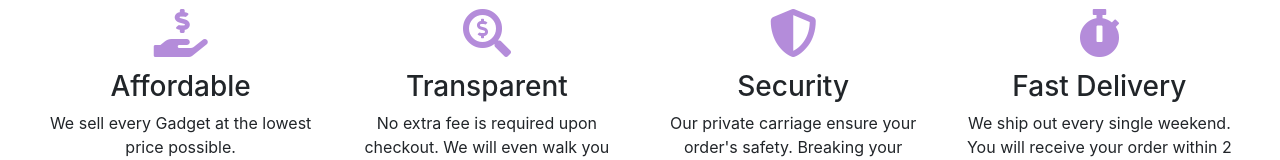
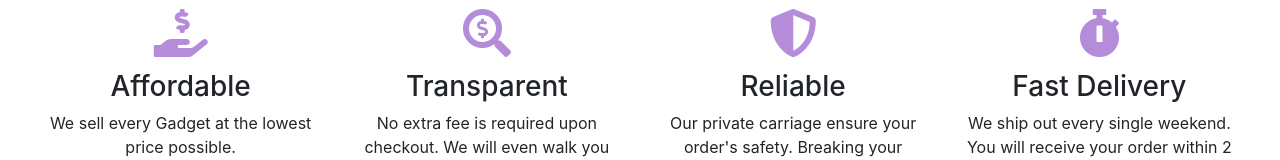
Before and after one commit to varshithreddy28/ElectroStoreClient, a React (Create React App) app: page / in a window 1280 px wide. Shown: the part 1360-1520 px from the top of the page. Built offline with nearby package versions, Linux system fonts and the light colour scheme; no server answers.

Commit message:
Update home.jsx

```diff
--- a/src/pages/home/home.jsx
+++ b/src/pages/home/home.jsx
@@ -44,7 +44,7 @@ const Home = (props) => {
     },
     {
       icon: "fas fa-shield-alt",
-      header: "Security",
+      header: "Reliable",
       details:
         "Our private carriage ensure your order's safety. Breaking your package is equivalent to breaking our own heart!",
     },
```
